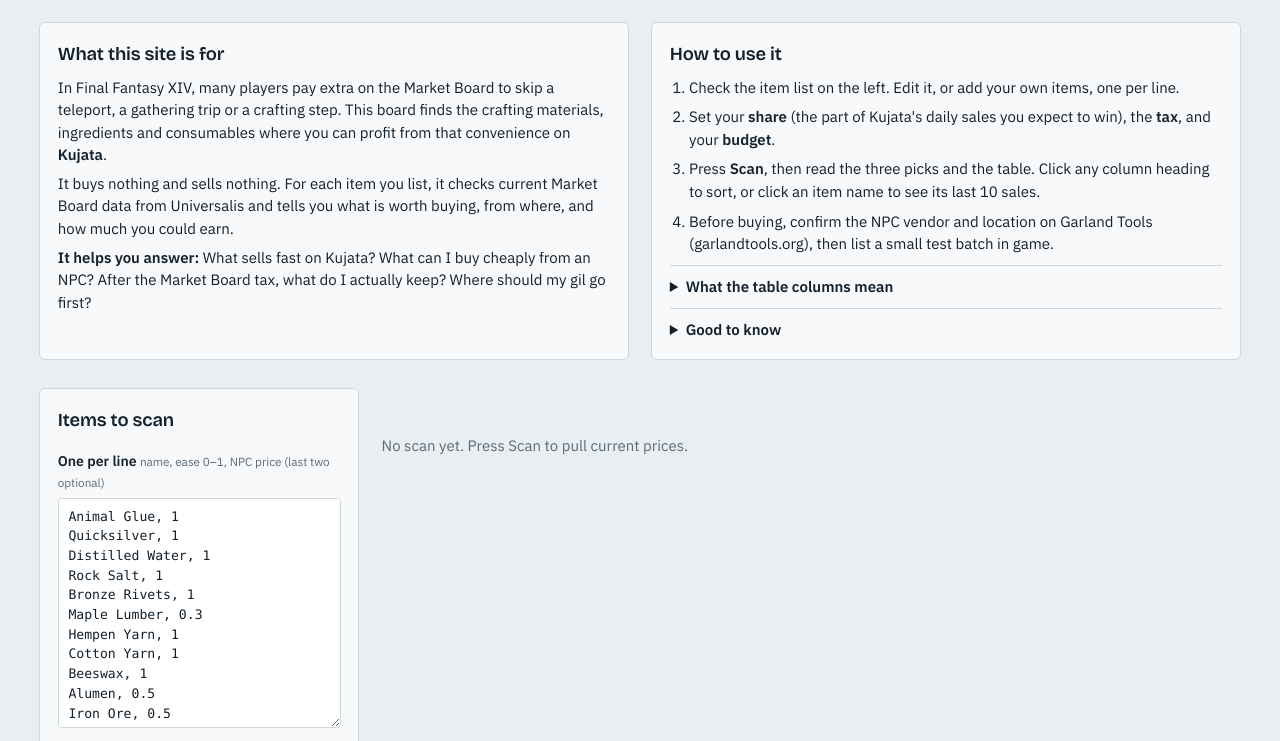
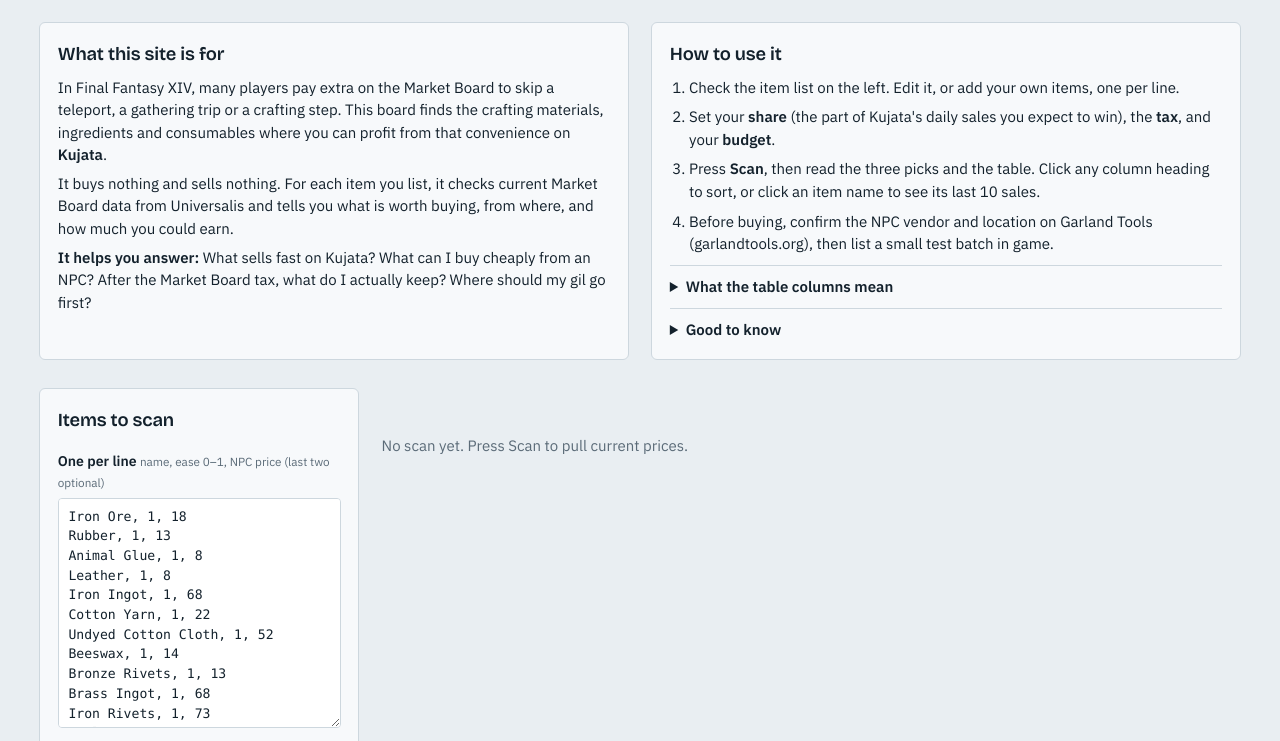
Before and after one commit to eurandus/KujataDashboard, a plain HTML site: page public/index.html in a window 1280 px wide. Shown: the part 141-882 px from the top of the page. Drawn offline with nearby package versions, Linux system fonts and the light colour scheme.

Commit message:
Add files via upload

```diff
--- a/public/index.html
+++ b/public/index.html
@@ -118,20 +118,31 @@ dt{font-weight:600}dd{margin:0;color:var(--mute)}
   <section class="panel" aria-label="Scan settings">
     <h2>Items to scan</h2>
     <label for="items">One per line <small>name, ease 0–1, NPC price (last two optional)</small></label>
-    <textarea id="items" spellcheck="false">Animal Glue, 1
-Quicksilver, 1
-Distilled Water, 1
-Rock Salt, 1
-Bronze Rivets, 1
-Maple Lumber, 0.3
-Hempen Yarn, 1
-Cotton Yarn, 1
-Beeswax, 1
-Alumen, 0.5
-Iron Ore, 0.5
-Mineral Water, 1
-Orange Juice, 1
-Raisins, 1</textarea>
+    <textarea id="items" spellcheck="false">Iron Ore, 1, 18
+Rubber, 1, 13
+Animal Glue, 1, 8
+Leather, 1, 8
+Iron Ingot, 1, 68
+Cotton Yarn, 1, 22
+Undyed Cotton Cloth, 1, 52
+Beeswax, 1, 14
+Bronze Rivets, 1, 13
+Brass Ingot, 1, 68
+Iron Rivets, 1, 73
+Maple Lumber, 1, 9
+Ash Lumber, 1, 43
+Elm Lumber, 1, 78
+Yew Lumber, 1, 108
+Hard Leather, 1, 31
+Growth Formula Beta, 1, 64
+Clear Glass Lens, 1, 53
+Copper Ore, 1, 2
+Zinc Ore, 1, 20
+Distilled Water, 1, 3
+Rock Salt, 1, 3
+Quicksilver, 1, 4
+Standard Spectrum Dye, 1, 216
+Potting Soil, 1, 120</textarea>
     <p class="meta">Ease: 1 = buy from an NPC, 0.5 = gather, 0.3 = craft. You can also enter a numeric item ID in place of a name.</p>
     <div class="row">
       <div><label for="share">Your share <small>%</small></label><input id="share" type="number" value="15" min="1" max="100"></div>
@@ -145,7 +156,7 @@ Raisins, 1</textarea>
     <div id="out"><p class="empty">No scan yet. Press Scan to pull current prices.</p></div>
   </section>
 </div>
-<p class="meta" style="margin-top:2rem">Page version 16 Nov 2026 (d): listing price, median, last 10 sales, profit warnings.</p>
+<p class="meta" style="margin-top:2rem">Page version 16 Nov 2026 (e): your item list; listing price, median, last 10 sales, profit warnings.</p>
 </div>
 
 <script>
```
